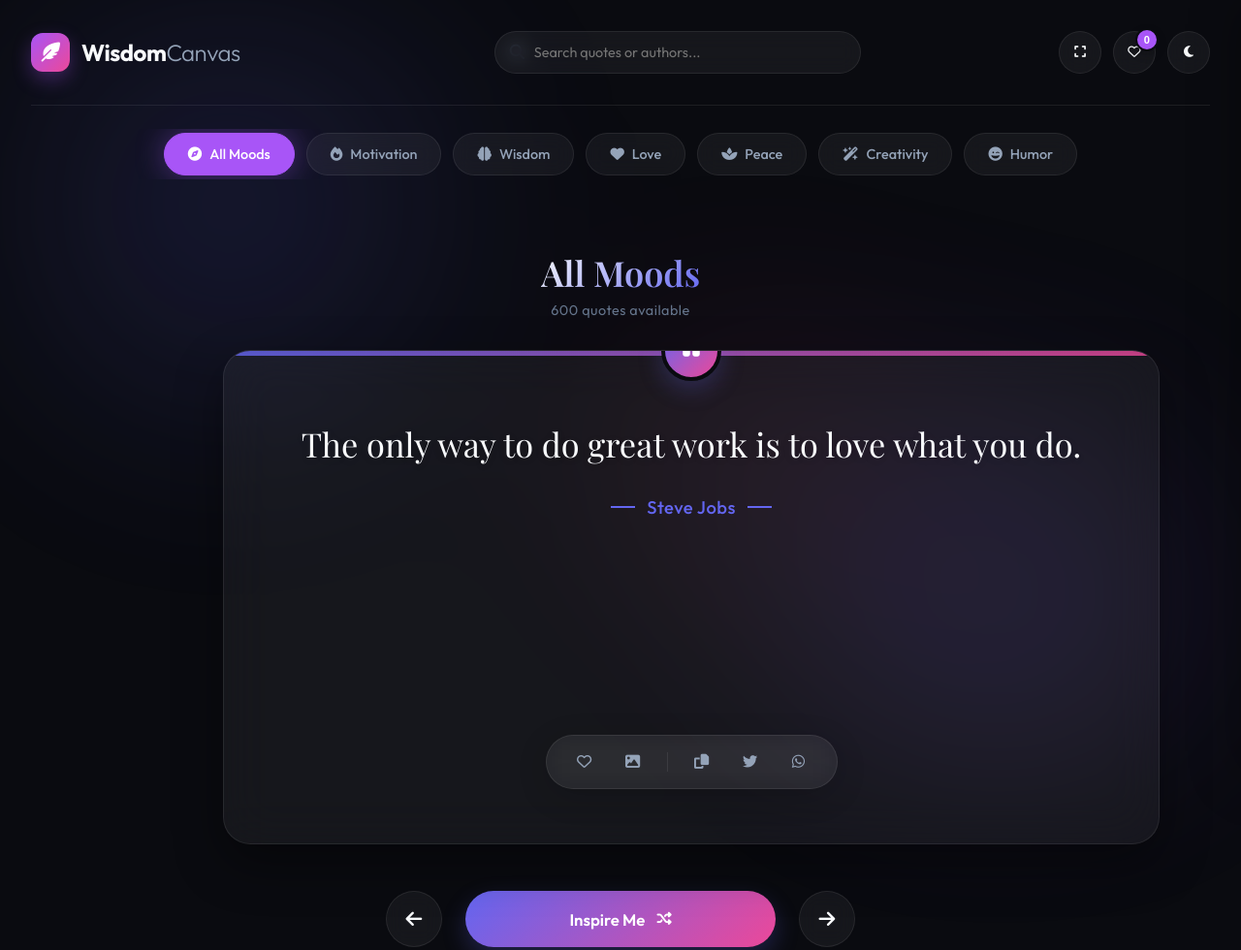
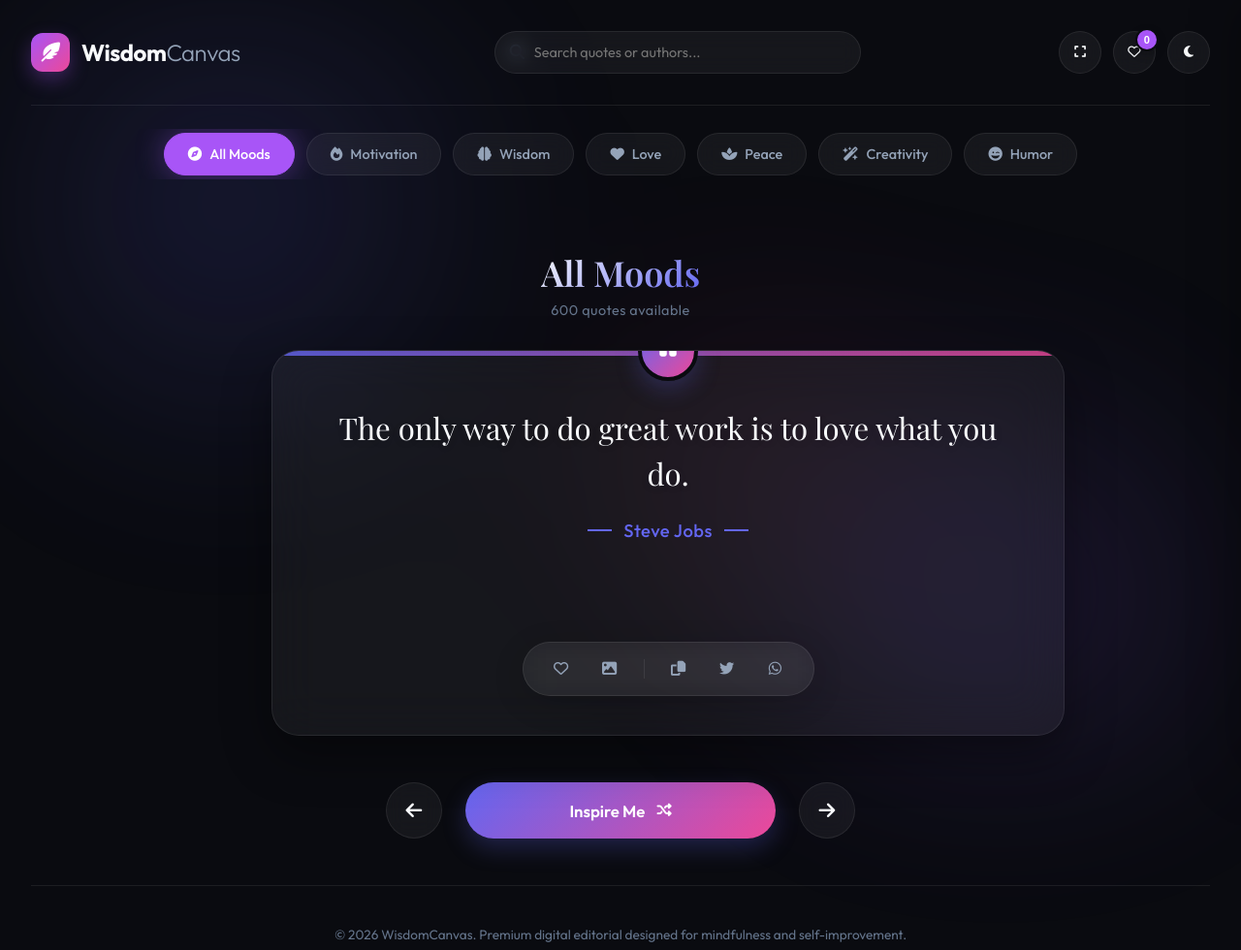
Before and after one commit to jasnoorsinghbadwal/Wisdom-Canvas, a plain HTML site: page index.html in a window 1280 px wide. Shown: the top 980 px of the page at 97% size. Drawn offline with nearby package versions, Linux system fonts and the light colour scheme; a web font is replaced by a local one.

Commit message:
Refine center box proportions, card padding, and quote font-size for better readability across all screens

```diff
--- a/style.css
+++ b/style.css
@@ -410,7 +410,7 @@
 
 .card-outer-wrapper {
   width: 100%;
-  max-width: 820px;
+  max-width: 720px;
   perspective: 1000px;
 }
 
@@ -419,14 +419,14 @@
   background: var(--glass-bg);
   border: 1px solid var(--glass-border);
   border-radius: 28px;
-  padding: 4.5rem 4.5rem 3.5rem;
+  padding: 3.5rem 3rem 2.5rem;
   box-shadow: var(--card-shadow);
   backdrop-filter: blur(25px);
   -webkit-backdrop-filter: blur(25px);
   width: 100%;
   display: flex;
   flex-direction: column;
-  min-height: 380px;
+  min-height: 300px;
   justify-content: space-between;
   transition: transform var(--transition-normal), border-color var(--transition-normal), box-shadow var(--transition-normal);
   overflow: hidden;
@@ -494,10 +494,10 @@
 
 .quote-text {
   font-family: var(--font-serif);
-  font-size: 2.15rem;
-  line-height: 1.45;
+  font-size: 1.95rem;
+  line-height: 1.5;
   font-weight: 400;
-  margin-bottom: 1.75rem;
+  margin-bottom: 1.5rem;
   color: var(--text-primary);
   text-shadow: 0 2px 10px rgba(0, 0, 0, 0.1);
   transition: opacity var(--transition-normal);
@@ -507,8 +507,8 @@
 }
 
 .quote-text.text-long {
-  font-size: 1.65rem;
-  line-height: 1.5;
+  font-size: 1.55rem;
+  line-height: 1.55;
 }
 
 .quote-author {
@@ -651,7 +651,7 @@
   gap: 1.5rem;
   margin-top: 3rem;
   width: 100%;
-  max-width: 820px;
+  max-width: 720px;
 }
 
 .nav-arrow-btn {
```
